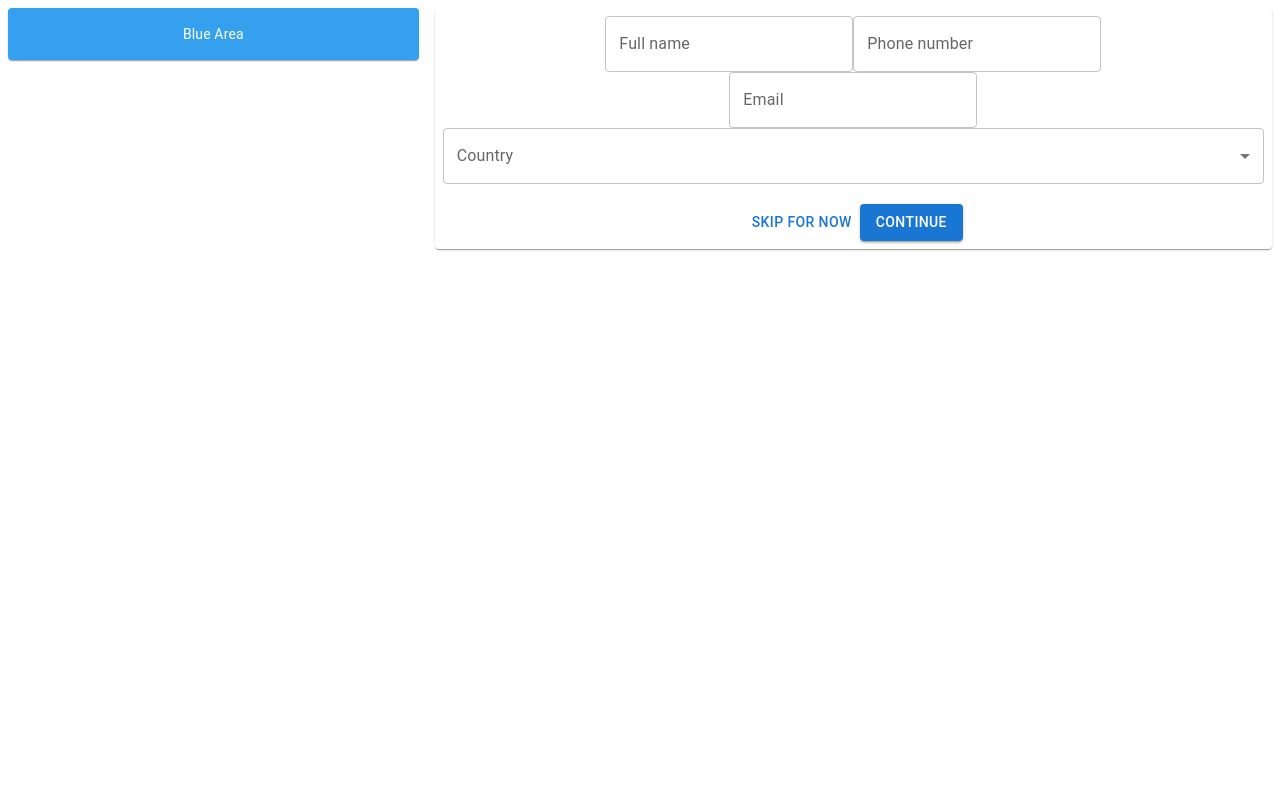
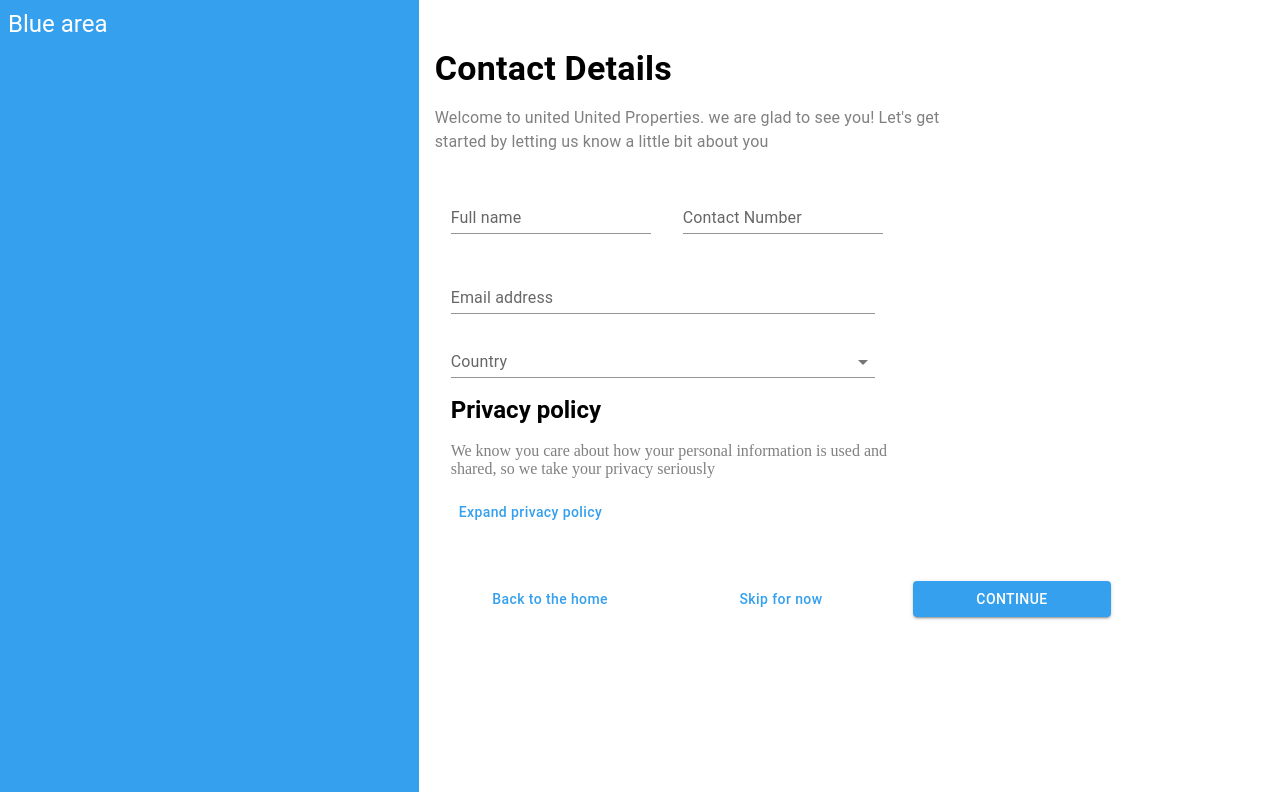
Before and after one commit to dilshanDD/user-onboarding-app, a React (Create React App) app: page / in a window 1280 px wide. Built offline with nearby package versions, Linux system fonts and the light colour scheme.

Commit message:
Contact Details alignments

```diff
--- a/src/components/ContactDetails.js
+++ b/src/components/ContactDetails.js
@@ -1,24 +1,12 @@
 import React from "react";
-
 import TextField from "@mui/material/TextField";
-
 import Box from "@mui/material/Box";
-import InputLabel from "@mui/material/InputLabel";
-import MenuItem from "@mui/material/MenuItem";
-import FormControl from "@mui/material/FormControl";
-import Select from "@mui/material/Select";
 import { styled } from "@mui/material/styles";
 import Paper from "@mui/material/Paper";
 import Grid from "@mui/material/Grid";
-
 import Button from "@mui/material/Button";
-
-const Item = styled(Paper)(({ theme }) => ({
-  ...theme.typography.body2,
-  padding: theme.spacing(1),
-  textAlign: "center",
-  color: theme.palette.text.secondary,
-}));
+import Typography from "@mui/material/Typography";
+import Stepper from "@mui/material/Stepper";
 
 class ContactDetails extends React.Component {
   continue = (e) => {
@@ -31,47 +19,138 @@ class ContactDetails extends React.Component {
 
     return (
       <React.Fragment>
-        <Box sx={{flexGrow: 1 }}>
-          <Grid container spacing={2}>
-            <Grid item xs={4}>
-              <Item sx={{ bgcolor: '#35a0ee', color: 'primary.contrastText', p: 2 }}>Blue Area</Item>
+        <Box sx={{ flexGrow: 1 }}>
+          <Grid container spacing={2} style={{ height: "100vh" }}>
+            <Grid
+              item
+              xs={4}
+              sm={4}
+              md={4}
+              lg={4}
+              style={{ backgroundColor: "#35a0ee" }}
+            >
+              <Typography variant="h5" align="left" style={{ color: "white" }}>
+                Blue area
+              </Typography>
+              <div>
+                <Stepper />
+              </div>
             </Grid>
-            <Grid item xs={8}>
-              <Item>
+            <Grid
+              item
+              xs={8}
+              sm={8}
+              md={8}
+              lg={8}
+              style={{ backgroundColor: "white" }}
+            >
+              <div>
+                <Typography
+                  sx={{ fontWeight: "bold" }}
+                  variant="h4"
+                  align="left"
+                  pt={5}
+                >
+                  Contact Details
+                </Typography>
+                <Typography style={{ color: "gray" }}>
+                  <p>
+                    Welcome to united United Properties. we are glad to see you!
+                    Let's get
+                    <div>started by letting us know a little bit about you</div>
+                  </p>
+                </Typography>
+              </div>
+
+              <Box
+                component="form"
+                mt={1}
+                sx={{ "& > :not(style)": { m: 2, width: "25ch" } }}
+              >
                 <TextField
+                  id="f-name"
                   label="Full name"
+                  variant="standard"
                   defaultValue={values.fullname}
                   onChange={handleChange("fullname")}
                 />
                 <TextField
-                  label="Phone number"
+                  id="contact-no"
+                  label="Contact Number"
+                  variant="standard"
                   defaultValue={values.phone}
                   onChange={handleChange("phone")}
                 />
+                <div>
+                  <TextField
+                    fullWidth
+                    id="email"
+                    label="Email address"
+                    variant="standard"
+                    style={{ width: "53ch" }}
+                    defaultValue={values.email}
+                    onChange={handleChange("email")}
+                  />
+                </div>
+                <div>
+                  <TextField
+                    fullWidth
+                    id="select-country"
+                    select
+                    label="Country"
+                    SelectProps={{ native: true }}
+                    variant="standard"
+                    style={{ width: "53ch" }}
+                    defaultValue={values.email}
+                    onChange={handleChange("email")}
+                  ></TextField>
+                </div>
 
+                <div>
+                  <Typography
+                    sx={{ fontWeight: "bold" }}
+                    variant="h5"
+                    align="left"
+                  >
+                    Privacy policy
+                  </Typography>
+                  <p style={{ width: "60ch", color: "gray" }}>
+                    We know you care about how your personal information is used
+                    and
+                    <div>shared, so we take your privacy seriously</div>
+                  </p>
+                  <Button
+                    variant="text"
+                    style={{ textTransform: "none", color: "#35a0ee" }}
+                    // endIcon={<ArrowRightAltIcon />}
+                  >
+                    Expand privacy policy
+                  </Button>
+                </div>
                 <br />
-                <TextField
-                  label="Email"
-                  defaultValue={values.email}
-                  onChange={handleChange("email")}
-                />
-                <br />
-                <Box sx={{ minWidth: 120 }}>
-                  <FormControl fullWidth>
-                    <InputLabel>Country</InputLabel>
-                    <Select onChange={handleChange("country")} label="Country">
-                      <MenuItem value={"Sri-Lanka"}>Sri-Lanka</MenuItem>
-                      <MenuItem value={"India"}>India</MenuItem>
-                      <MenuItem value={"Australia"}>Australia</MenuItem>
-                    </Select>
-                  </FormControl>
-                </Box>
-                <br />
-                <Button size="medium">Skip for now</Button>
-                <Button variant="contained" onClick={this.continue}>
+
+                <Button
+                  variant="text"
+                  style={{ textTransform: "none", color: "#35a0ee" }}
+                  // endIcon={<ArrowRightAltIcon />}
+                >
+                  Back to the home
+                </Button>
+
+                <Button
+                  size="medium"
+                  style={{ textTransform: "none", color: "#35a0ee" }}
+                >
+                  Skip for now
+                </Button>
+                <Button
+                  style={{ backgroundColor: "#35a0ee" }}
+                  variant="contained"
+                  onClick={this.continue}
+                >
                   Continue
                 </Button>
-              </Item>
+              </Box>
             </Grid>
           </Grid>
         </Box>
--- a/src/components/InvestmentPlans.js
+++ b/src/components/InvestmentPlans.js
@@ -46,12 +46,23 @@ class InvestmentPlans extends React.Component {
     return (
       <React.Fragment>
         <Box sx={{ flexGrow: 1 }}>
-          <Grid container spacing={2}>
+          <Grid container spacing={0}>
             <Grid item xs={4}>
-            <Item sx={{ bgcolor: '#35a0ee', color: 'primary.contrastText', p: 2 }}>Blue Area</Item>
+              <Item
+                sx={{
+                  bgcolor: "#35a0ee",
+                  color: "primary.contrastText",
+                  p: 33,
+                }}
+              >
+                ////////// Blue Area
+              </Item>
             </Grid>
+
             <Grid item xs={8}>
-              <Item>
+              <Item
+                sx={{ bgcolor: "white", color: "primary.contrastText", p: 20 }}
+              >
                 <TextField
                   label="From"
                   defaultValue={values.salary_from}
```
Also changed, not shown: asset/test.PNG (added).
